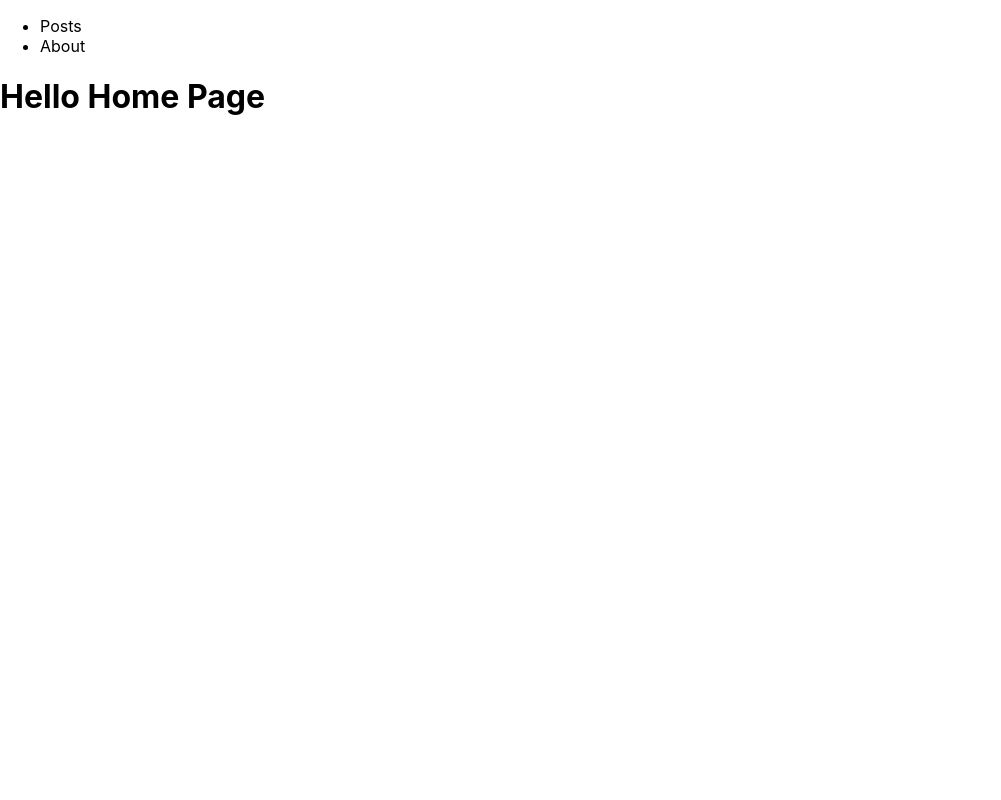
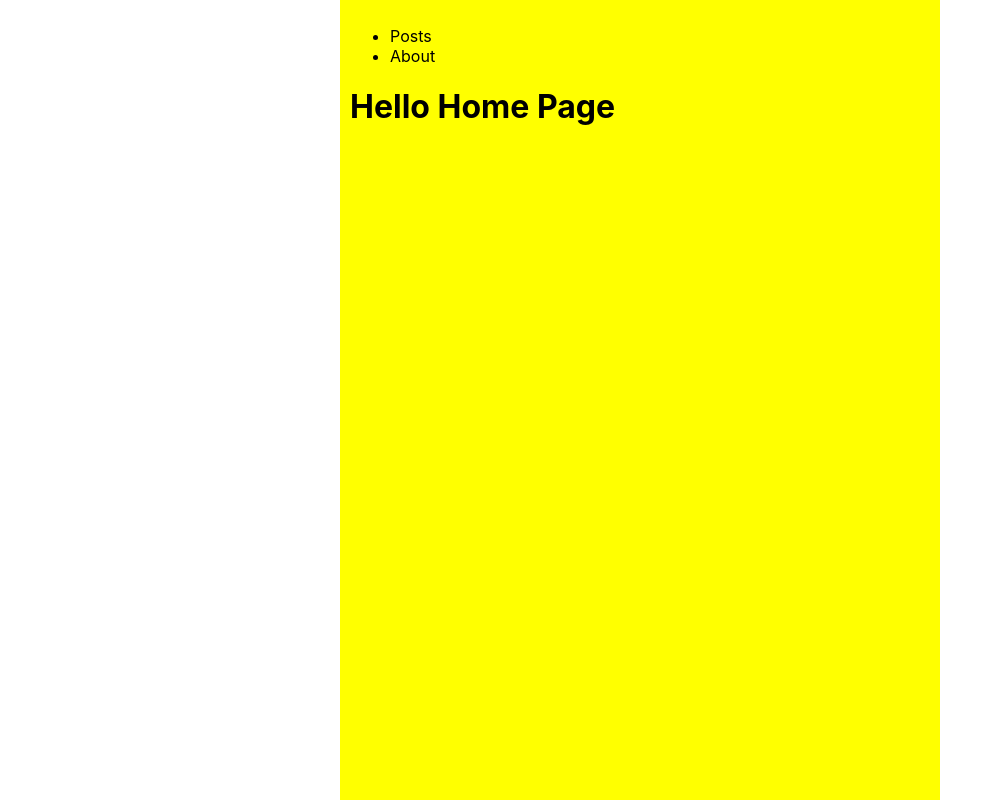
Before and after one commit to FoxyGirl/next-start, a Next.js app: page / in a window 1280 px wide. Shown: the whole page, without its empty margins (0-1001 px from the left). Built offline with nearby package versions, Linux system fonts and the light colour scheme.

Commit message:
Change some styles for home page

```diff
--- a/pages/index.js
+++ b/pages/index.js
@@ -4,7 +4,8 @@ import styles from '../styles/Home.module.css'
 
 const Home = () => {
   return (
-    <div className="main">
+    <div className={styles.container}>
+      <div className={styles.main}>
         <nav>
           <ul>
             <li>
@@ -21,6 +22,7 @@ const Home = () => {
         </nav>
         <h1>Hello Home Page</h1>
       </div>
+    </div>
   )
 }
 
--- a/styles/Home.module.css
+++ b/styles/Home.module.css
@@ -8,12 +8,17 @@
 }
 
 .main {
-  padding: 5rem 0;
-  flex: 1;
+  flex-grow: 1;
+  width: 100%;
+  max-width: 600px;
+  padding: 10px;
+  background-color: #ff0;
+  /* padding: 5rem 0; */
+  /* flex: 1;
   display: flex;
   flex-direction: column;
   justify-content: center;
-  align-items: center;
+  align-items: center; */
 }
 
 .footer {
@@ -67,8 +72,8 @@
   border-radius: 5px;
   padding: 0.75rem;
   font-size: 1.1rem;
-  font-family: Menlo, Monaco, Lucida Console, Liberation Mono, DejaVu Sans Mono,
-    Bitstream Vera Sans Mono, Courier New, monospace;
+  font-family: Menlo, Monaco, Lucida Console, Liberation Mono, DejaVu Sans Mono, Bitstream Vera Sans Mono, Courier New,
+    monospace;
 }
 
 .grid {
```
Lines whose indentation alone changed are shown as unchanged.
